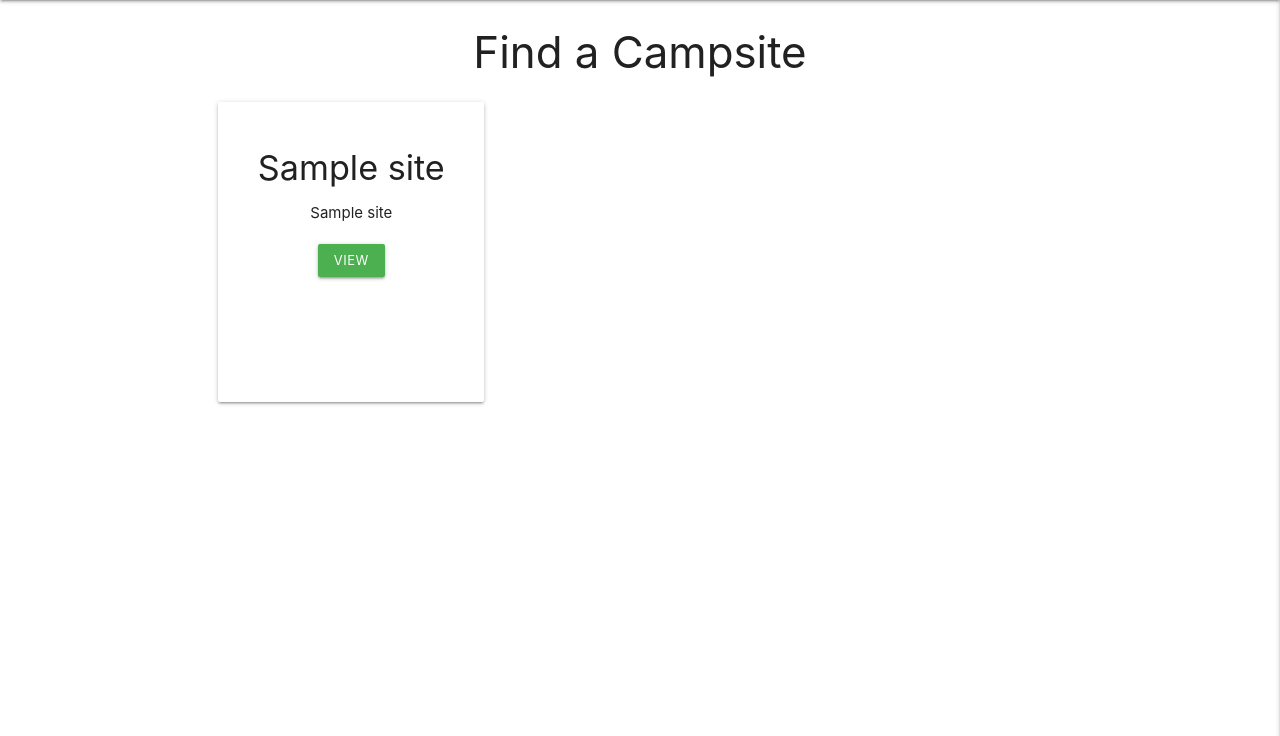
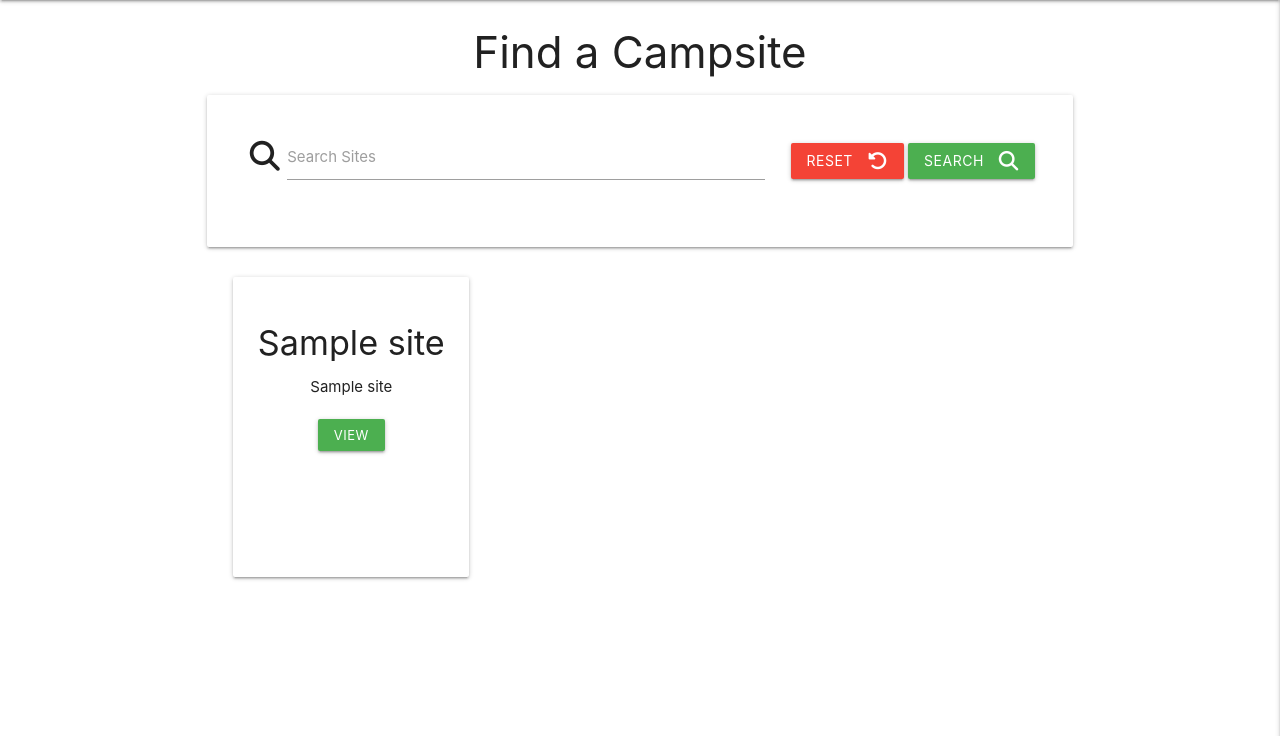
Before and after one commit to EmmaJane22/HappyCamper, a Flask app: page /get_sites in a window 1280 px wide. Shown: the part 64-800 px from the top of the page. Run offline with Flask 2, Linux system fonts and the light colour scheme; a database or web service that is not in the repository returns one stand-in record (values such as "Sample title"); some libraries are stand-ins or nearby versions.

Commit message:
Added search function and removed bug

```diff
--- a/app.py
+++ b/app.py
@@ -26,10 +26,8 @@
 
 @app.route("/get_sites")
 def get_sites():
-    sites = mongo.db.sites.find()
+    sites = list(mongo.db.sites.find())
     return render_template("sites.html", sites=sites)
-
-
 
 
 # view review
@@ -39,6 +37,13 @@
 
     return render_template("view_review.html", site=site)
 
+
+# search
+@app.route("/search", methods=["GET", "POST"])
+def search():
+    query = request.form.get("query")
+    sites = list(mongo.db.sites.find({"$text": {"$search": query}}))
+    return render_template("sites.html", sites=sites)
 
 
 # register
--- a/static/css/style.css
+++ b/static/css/style.css
@@ -24,3 +24,7 @@
     max-height: 6em;
     overflow: clip;
 }
+
+.card-panel {
+    margin: 15px;
+}
--- a/templates/sites.html
+++ b/templates/sites.html
@@ -1,11 +1,28 @@
 {% extends "base.html" %}
 {% block content %}
 
-<div>
     <h3 class="center-align">Find a Campsite</h3>
+
+    <div class="row card-panel">
+        <form action="{{ url_for('search') }}" method="post" class="col s12">
+            <div class="row valign-wrapper center-align">
+                <div class="input-field col s12 m8">
+                    <i class="fas fa-search prefix"></i>
+                    <input type="text" name="query" id="query" minlength="3" maxlength="20" class="validate" required>
+                    <label for="query">Search Sites</label>
+                </div>
+                <div class="col s12 m4">
+                    <a href="{{ url_for('get_sites') }}" class="red btn">reset
+                        <i class="fas fa-rotate-left right"></i></a>
+                    <button type="submit" class="btn green">
+                        <i class="fas fa-search right"></i> search
+                    </button>
+                </div>
+            </div>
+        </form>
     </div>
 
-
+    {% if sites|length > 0 %}
     <div class="row center-align card-margin">
         {% for site in sites %}
             <!-- Card from Materialize for site review cards -->
@@ -32,4 +49,8 @@
             </div>
         {% endfor %}
     </div>
+    {% else %}
+        <h3 class="center-align">No sites found</h3>
+    {% endif %}
+
 {% endblock %}
```
Lines whose indentation alone changed are shown as unchanged.
